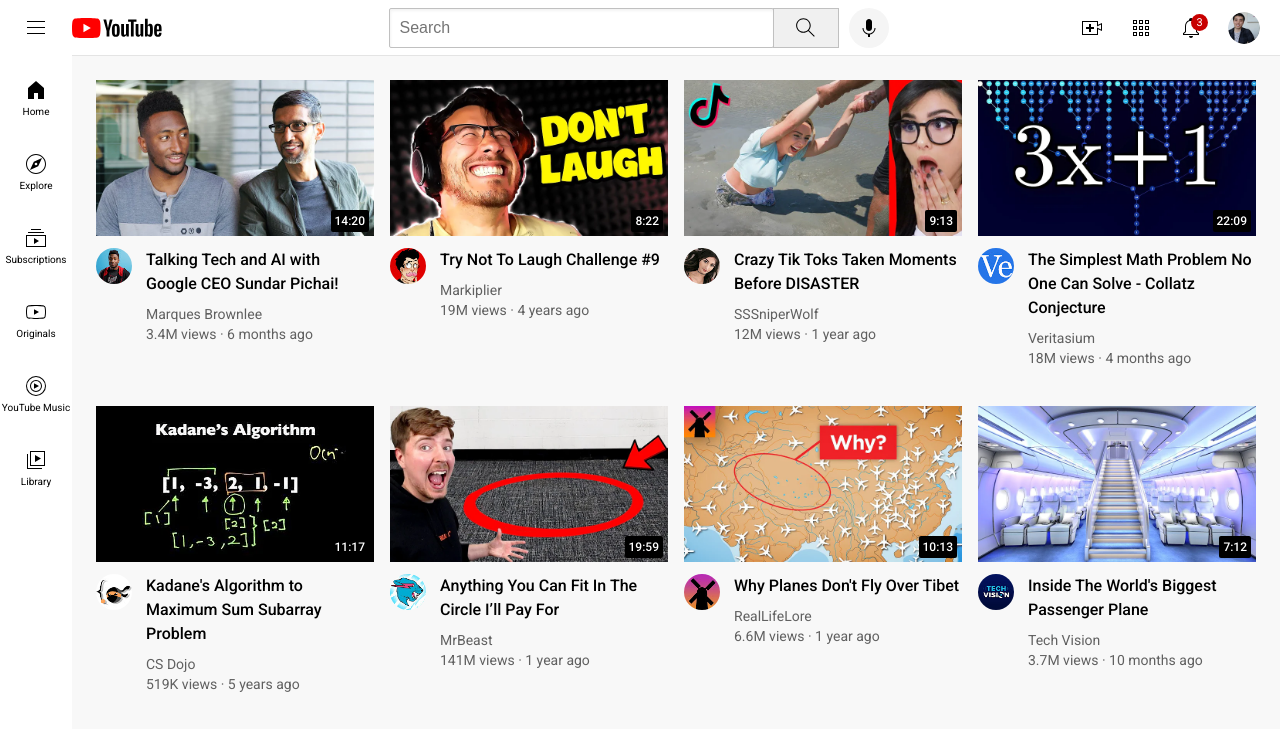
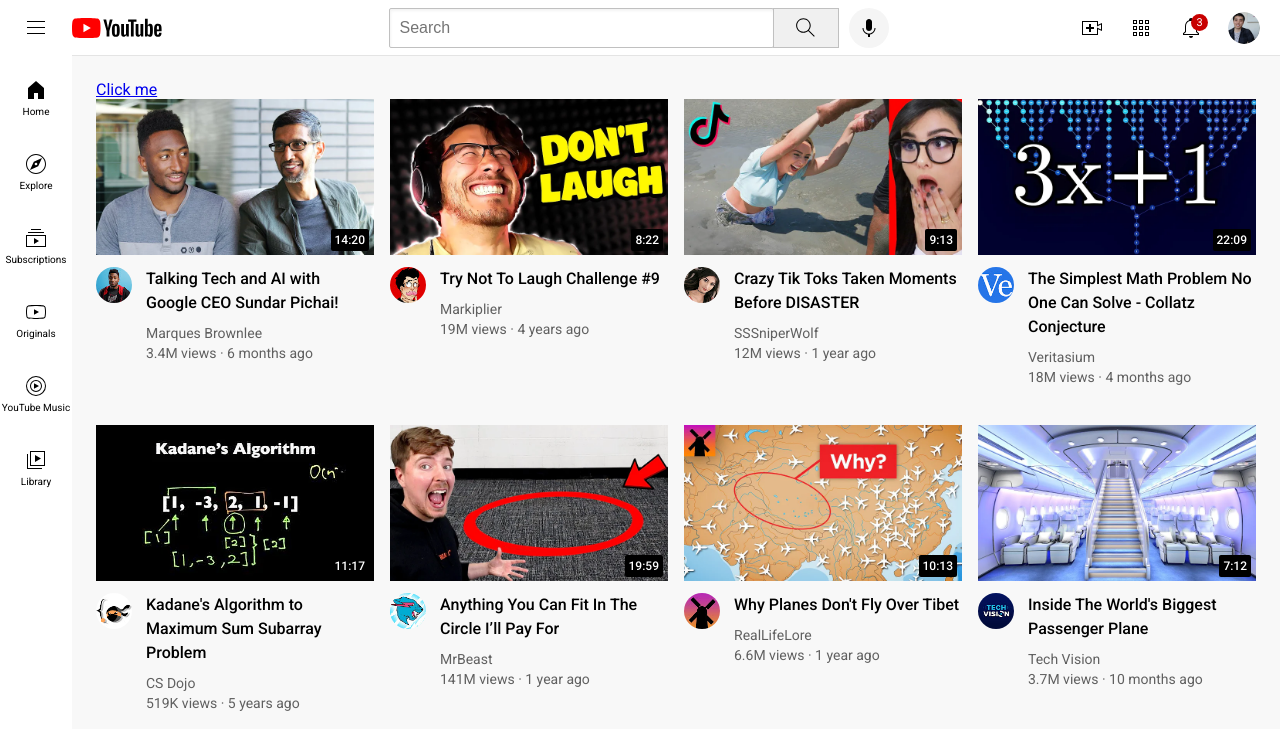
Before and after one commit to Kenzei6/Test, a plain HTML site: page index.html in a window 1280 px wide. Shown: the top 729 px of the page. Drawn offline with Linux system fonts and the light colour scheme.

Commit message:
Update index.html

```diff
--- a/index.html
+++ b/index.html
@@ -76,6 +76,7 @@
     </nav>
 
     <main>
+      <a href="https://Kenzei6.github.io/test/position.html">Click me</a>
       <section class="video-grid">
         <div class="video-preview">
           <div class="thumbnail-row">
```
